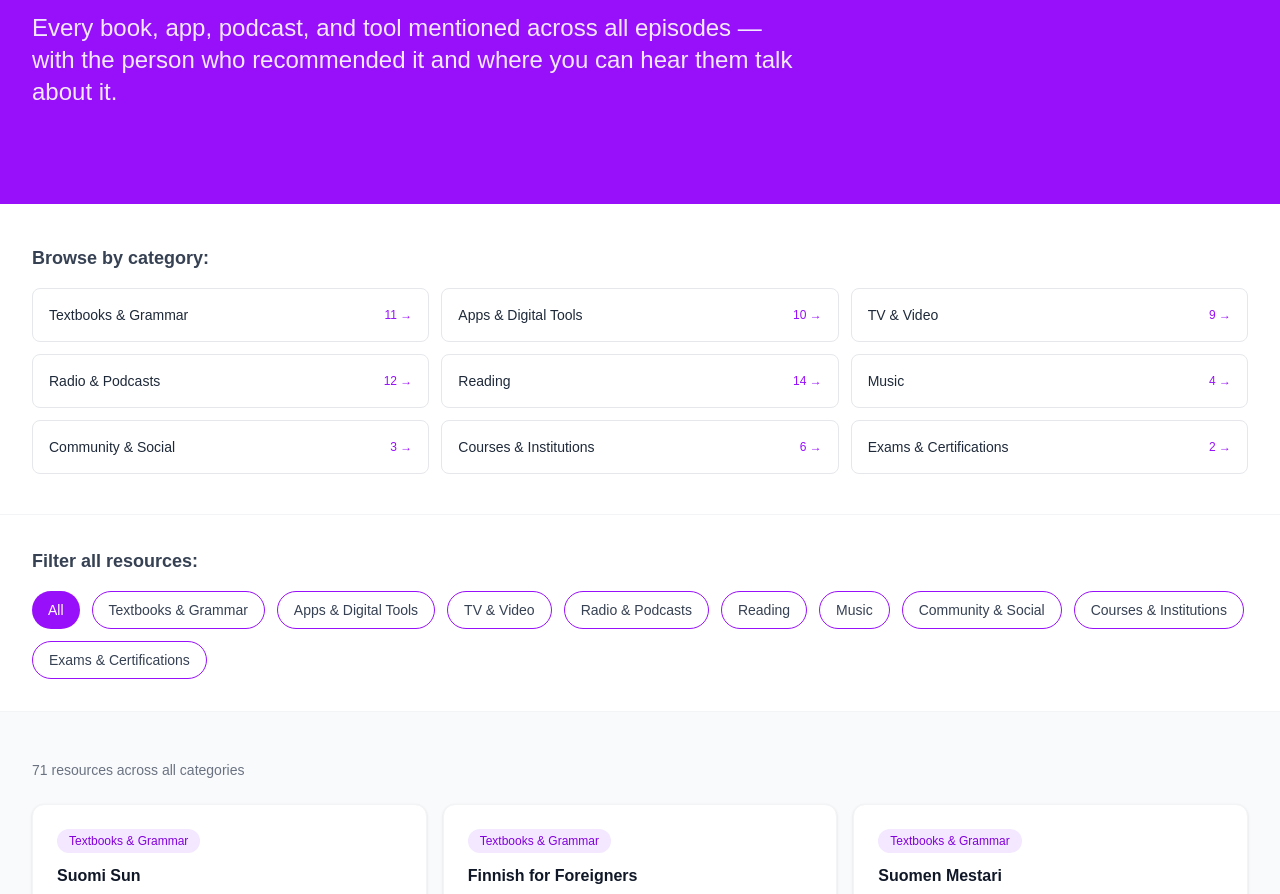
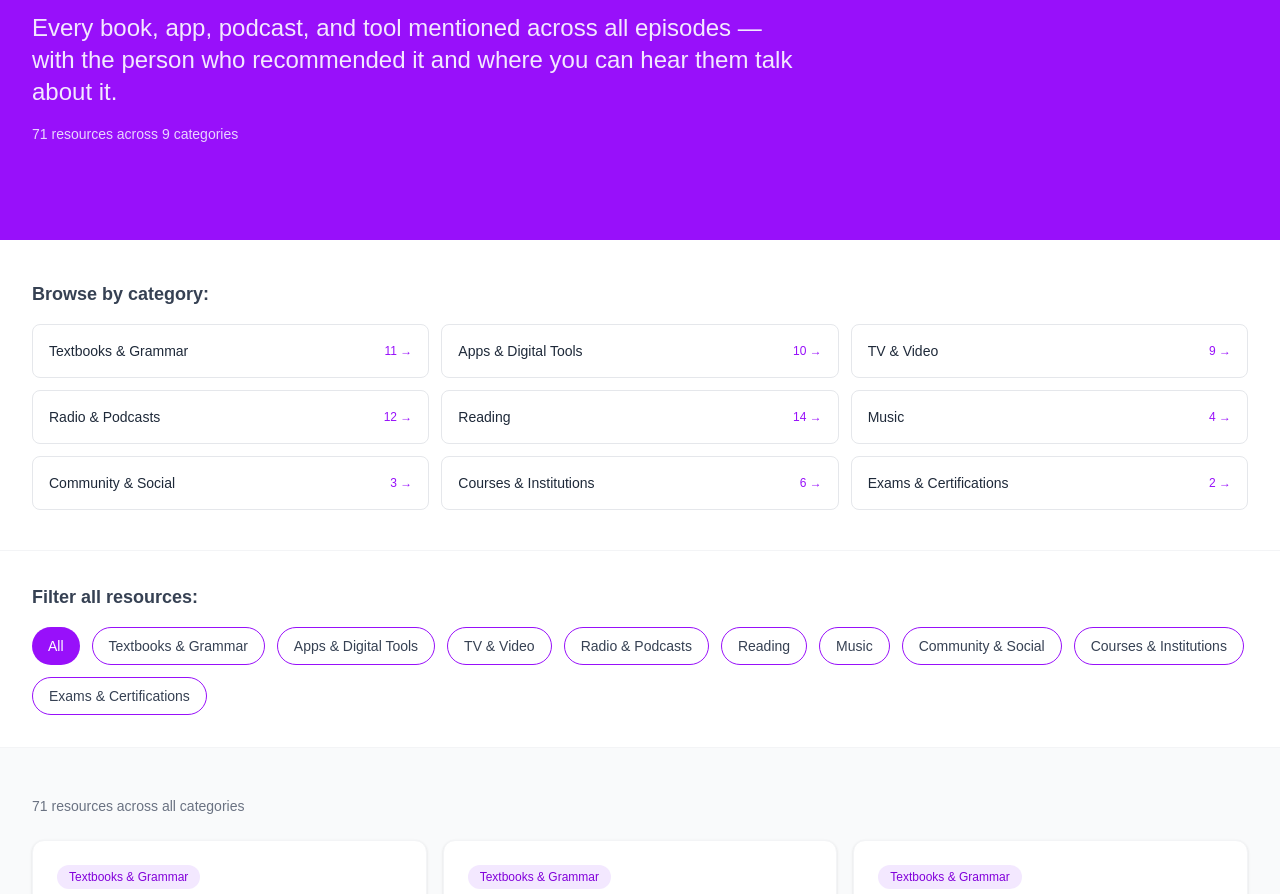
Before and after one commit to pokumars/howILearnedFinnish, a Next.js app: page /resources in a window 1280 px wide. Shown: the part 224-1118 px from the top of the page. Built offline with nearby package versions, Linux system fonts and the light colour scheme; a web font is replaced by a local one.

Commit message:
feat: refactor ResourcesPage to use ResourcesClient for client-side filtering and add structured metadata for SEO

```diff
--- a/src/app/resources/page.tsx
+++ b/src/app/resources/page.tsx
@@ -1,25 +1,41 @@
-"use client";
-
-import { useState, useMemo } from "react";
+import type { Metadata } from "next";
 import Link from "next/link";
 import Navigation from "@/components/Navigation";
 import Footer from "@/components/Footer";
-import PillButton from "@/components/pillButton";
-import { resources, resourceCategories, type ResourceCategory } from "@/data/resources";
+import { resources } from "@/data/resources";
 import { resourceCategoryMeta } from "@/data/resource-categories";
+import ResourcesClient from "@/components/ResourcesClient";
+import { buildMetadata } from "@/lib/metadata";
+import { BASE_URL } from "@/lib/config";
+import { JsonLd } from "@/components/JsonLd";
+
+export const metadata: Metadata = buildMetadata({
+  title: "Finnish Learning Resources | How I Learned Finnish",
+  description:
+    "Every book, app, podcast, TV show, and tool mentioned across all episodes — with the person who recommended it and the episode where they discuss it.",
+  path: "/resources",
+});
+
+const resourceHubSchema = {
+  "@context": "https://schema.org",
+  "@type": "CollectionPage",
+  name: "Finnish Learning Resources",
+  description:
+    "Every book, app, podcast, TV show, and tool mentioned across all How I Learned Finnish episodes.",
+  url: `${BASE_URL}/resources`,
+  hasPart: resourceCategoryMeta.map((cat) => ({
+    "@type": "ItemList",
+    name: cat.heading,
+    url: `${BASE_URL}/resources/${cat.slug}`,
+  })),
+};
 
 export default function ResourcesPage() {
-  const [selectedCategory, setSelectedCategory] = useState<ResourceCategory | "All">("All");
-
-  const filteredResources = useMemo(() => {
-    if (selectedCategory === "All") return resources;
-    return resources.filter((r) => r.category === selectedCategory);
-  }, [selectedCategory]);
-
-  const allCategories = ["All", ...resourceCategories] as const;
+  const totalResources = resources.length;
 
   return (
     <div className="min-h-screen bg-white">
+      <JsonLd data={resourceHubSchema} />
       <Navigation />
 
       {/* Hero */}
@@ -27,8 +43,11 @@ export default function ResourcesPage() {
         <div className="max-w-7xl mx-auto px-4 sm:px-6 lg:px-8">
           <h1 className="text-4xl md:text-6xl font-bold mb-4">Finnish Learning Resources</h1>
           <p className="text-xl md:text-2xl text-purple-100 max-w-3xl">
-            Every book, app, podcast, and tool mentioned across all episodes — with the person
-            who recommended it and where you can hear them talk about it.
+            Every book, app, podcast, and tool mentioned across all episodes — with the person who
+            recommended it and where you can hear them talk about it.
+          </p>
+          <p className="mt-4 text-purple-200 text-sm">
+            {totalResources} resources across {resourceCategoryMeta.length} categories
           </p>
         </div>
       </section>
@@ -59,70 +78,8 @@ export default function ResourcesPage() {
         </div>
       </section>
 
-      {/* Filter */}
-      <section className="py-8 bg-white border-b border-gray-100">
-        <div className="max-w-7xl mx-auto px-4 sm:px-6 lg:px-8">
-          <h2 className="text-lg font-semibold text-gray-700 mb-4">Filter all resources:</h2>
-          <div className="flex flex-wrap gap-3">
-            {allCategories.map((cat) => (
-              <PillButton
-                key={cat}
-                text={cat}
-                onClick={() => setSelectedCategory(cat as ResourceCategory | "All")}
-                activated={selectedCategory === cat}
-              />
-            ))}
-          </div>
-        </div>
-      </section>
-
-      {/* Resources list */}
-      <section className="py-12 bg-gray-50">
-        <div className="max-w-7xl mx-auto px-4 sm:px-6 lg:px-8">
-          <p className="text-sm text-gray-500 mb-6">
-            {filteredResources.length} resource{filteredResources.length !== 1 ? "s" : ""}
-            {selectedCategory !== "All" ? ` in ${selectedCategory}` : " across all categories"}
-          </p>
-
-          <div className="grid gap-4 sm:grid-cols-2 lg:grid-cols-3">
-            {filteredResources.map((resource) => (
-              <div
-                key={resource.id}
-                className="bg-white rounded-xl p-6 shadow-sm border border-gray-100 flex flex-col gap-3"
-              >
-                {/* Category badge */}
-                <span className="inline-block text-xs font-medium bg-purple-100 text-purple-700 rounded-full px-3 py-1 w-fit">
-                  {resource.category}
-                </span>
-
-                {/* Name & description */}
-                <div>
-                  <h3 className="font-semibold text-gray-900 text-base leading-snug mb-1">
-                    {resource.name}
-                  </h3>
-                  <p className="text-sm text-gray-600 leading-relaxed">{resource.description}</p>
-                </div>
-
-                {/* Mentions */}
-                <div className="mt-auto pt-3 border-t border-gray-100 flex flex-col gap-1">
-                  {resource.mentions.map((mention, i) => (
-                    <p key={i} className="text-xs text-gray-500">
-                      Mentioned by{" "}
-                      <span className="font-medium text-gray-700">{mention.personName}</span> in{" "}
-                      <Link
-                        href={`/episode/${mention.episodeId}`}
-                        className="text-purple-600 hover:text-purple-800 font-medium hover:underline"
-                      >
-                        Episode {mention.episodeId}
-                      </Link>
-                    </p>
-                  ))}
-                </div>
-              </div>
-            ))}
-          </div>
-        </div>
-      </section>
+      {/* Client-side filter + resources list */}
+      <ResourcesClient />
 
       <Footer />
     </div>
--- /dev/null
+++ b/src/components/ResourcesClient.tsx
@@ -0,0 +1,83 @@
+"use client";
+
+import { useState, useMemo } from "react";
+import Link from "next/link";
+import PillButton from "@/components/pillButton";
+import { resources, resourceCategories, type ResourceCategory } from "@/data/resources";
+
+const ResourcesClient = () => {
+  const [selectedCategory, setSelectedCategory] = useState<ResourceCategory | "All">("All");
+
+  const filteredResources = useMemo(() => {
+    if (selectedCategory === "All") return resources;
+    return resources.filter((r) => r.category === selectedCategory);
+  }, [selectedCategory]);
+
+  const allCategories = ["All", ...resourceCategories] as const;
+
+  return (
+    <>
+      {/* Filter */}
+      <section className="py-8 bg-white border-b border-gray-100">
+        <div className="max-w-7xl mx-auto px-4 sm:px-6 lg:px-8">
+          <h2 className="text-lg font-semibold text-gray-700 mb-4">Filter all resources:</h2>
+          <div className="flex flex-wrap gap-3">
+            {allCategories.map((cat) => (
+              <PillButton
+                key={cat}
+                text={cat}
+                onClick={() => setSelectedCategory(cat as ResourceCategory | "All")}
+                activated={selectedCategory === cat}
+              />
+            ))}
+          </div>
+        </div>
+      </section>
+
+      {/* Resources list */}
+      <section className="py-12 bg-gray-50">
+        <div className="max-w-7xl mx-auto px-4 sm:px-6 lg:px-8">
+          <p className="text-sm text-gray-500 mb-6">
+            {filteredResources.length} resource{filteredResources.length !== 1 ? "s" : ""}
+            {selectedCategory !== "All" ? ` in ${selectedCategory}` : " across all categories"}
+          </p>
+
+          <div className="grid gap-4 sm:grid-cols-2 lg:grid-cols-3">
+            {filteredResources.map((resource) => (
+              <div
+                key={resource.id}
+                className="bg-white rounded-xl p-6 shadow-sm border border-gray-100 flex flex-col gap-3"
+              >
+                <span className="inline-block text-xs font-medium bg-purple-100 text-purple-700 rounded-full px-3 py-1 w-fit">
+                  {resource.category}
+                </span>
+                <div>
+                  <h3 className="font-semibold text-gray-900 text-base leading-snug mb-1">
+                    {resource.name}
+                  </h3>
+                  <p className="text-sm text-gray-600 leading-relaxed">{resource.description}</p>
+                </div>
+                <div className="mt-auto pt-3 border-t border-gray-100 flex flex-col gap-1">
+                  {resource.mentions.map((mention, i) => (
+                    <p key={i} className="text-xs text-gray-500">
+                      Mentioned by{" "}
+                      <span className="font-medium text-gray-700">{mention.personName}</span> in{" "}
+                      <Link
+                        href={`/episode/${mention.episodeId}`}
+                        className="text-purple-600 hover:text-purple-800 font-medium hover:underline"
+                      >
+                        Episode {mention.episodeId}
+                      </Link>
+                    </p>
+                  ))}
+                </div>
+              </div>
+            ))}
+          </div>
+        </div>
+      </section>
+    </>
+  );
+};
+
+export default ResourcesClient;
```
